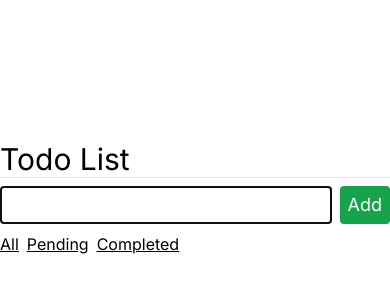
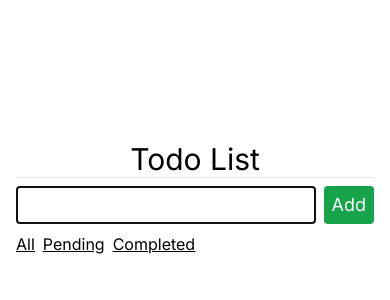
Before and after one commit to ketan-sonar/todo-app-next-js, a Next.js app: page / in a window 390 px wide. Shown: the top 300 px of the page. Built offline with nearby package versions, Linux system fonts and the light colour scheme.

Commit message:
fix some styling issue on mobile devices

```diff
--- a/src/app/page.tsx
+++ b/src/app/page.tsx
@@ -63,8 +63,8 @@
 
   return (
     <div className="HomePage w-screen h-screen flex justify-center items-center">
-      <div className="container max-w-md h-2/3">
-        <h1 className="text-3xl">Todo List</h1>
+      <div className="container max-w-md h-2/3 mx-4">
+        <h1 className="text-3xl text-center sm:text-left">Todo List</h1>
         <hr />
         <TodosContext.Provider
           value={{ todos: getActiveTodos(), addTodo, toggleTodo, deleteTodo }}
```
